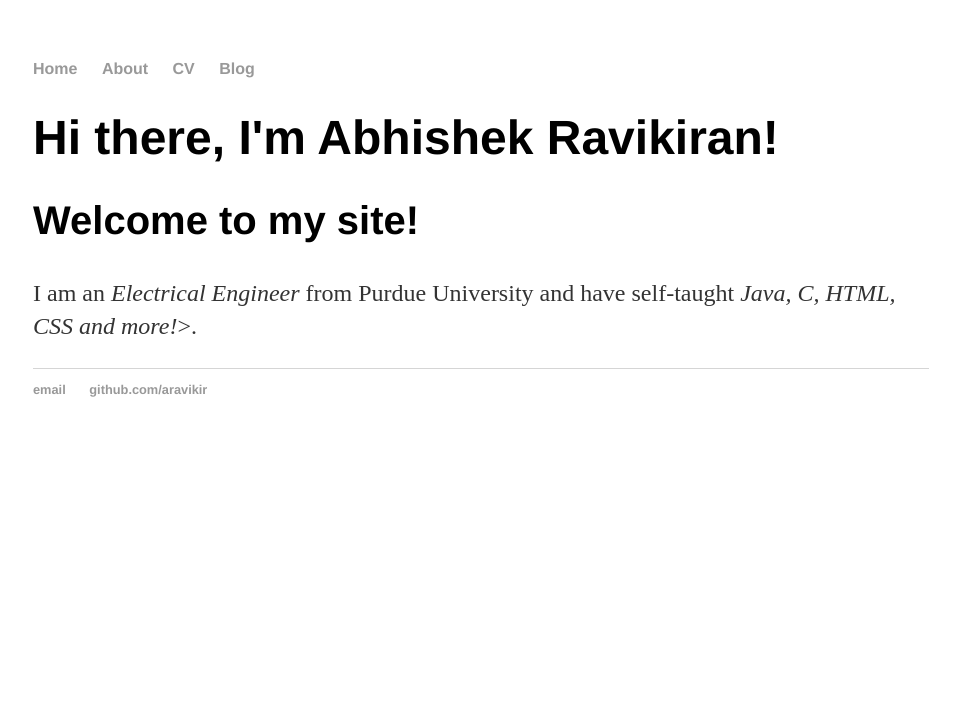
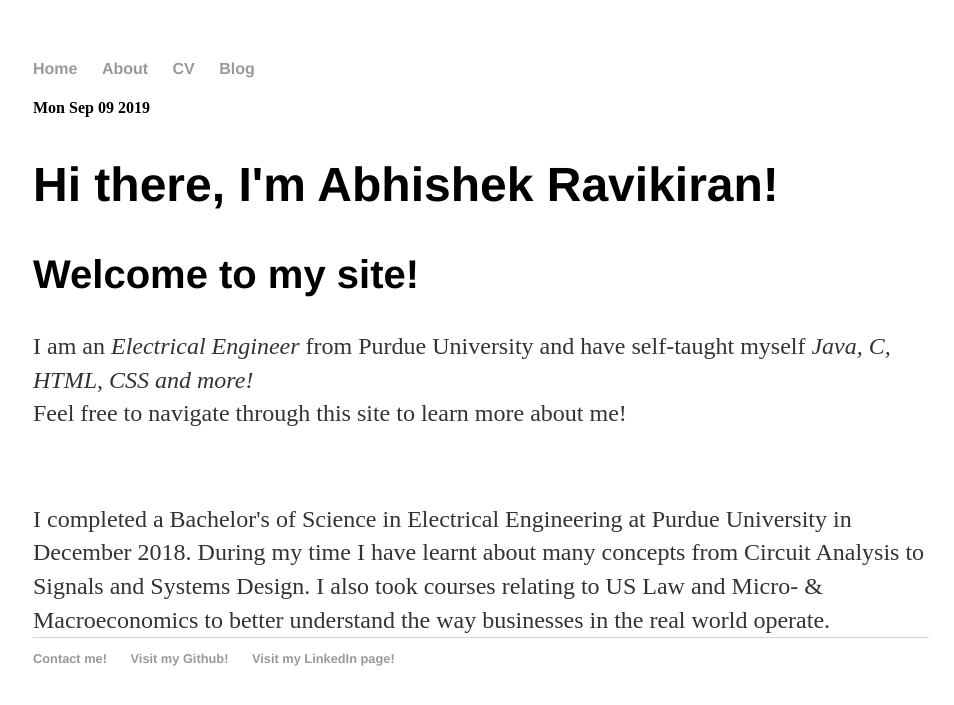
Before and after one commit to aravikir/aravikir.github.io, a Jekyll site: the page index.html, which Jekyll copies as it is, in a window 1280 px wide. Shown: the top 705 px of the page, without its empty margins (159-1113 px from the left). Built offline with Jekyll 4.4.1, drawn with Linux system fonts in a browser that asks for light colours.

Commit message:
had some fun

```diff
--- a/css/main.css
+++ b/css/main.css
@@ -27,8 +27,13 @@ h2 {
     font-size: 2.5em;
     font-family: 'Helvetica', 'Arial', 'Sans-Serif';
 }
-p {
+p1 {
     font-size: 1.5em;
+    line-height: 1.4em;
+    color: #333;
+}
+p2 {
+    font-size: 1em;
     line-height: 1.4em;
     color: #333;
 }
--- a/index.html
+++ b/index.html
@@ -1,30 +1,48 @@
 <!DOCTYPE html>
 <html>
+	<meta charset="UTF-8">
+	<meta name="viewport" content="width=device-width, initial-scale=1">
 	<head>
         <title>Abhishek Ravikiran, Hardware & Software Engineer</title>
         <!-- link to main stylesheet -->
 		<link rel="stylesheet" type="text/css" href="./css/main.css">
+		<script async src="./javascript/index.js"></script>
 	</head>
 	<body>
 		<nav>
     		<ul>
-        		<li><a href="/">Home</a></li>
+        		<li><a href="/blurb">Home</a></li>
 	        	<li><a href="/about">About</a></li>
         		<li><a href="/cv">CV</a></li>
         		<li><a href="/blog">Blog</a></li>
     		</ul>
 		</nav>
-		<div class="container">
+		<section>
+			<h4 id='date'></h4>
+		</section>
+		<section>
     		<div class="blurb">
 				<h1>Hi there, I'm Abhishek Ravikiran!</h1>
 				<h2>Welcome to my site!</h2>
-				<p>I am an <em>Electrical Engineer</em> from Purdue University and have self-taught <em>Java, C, HTML, CSS and more!</em>>.
-    		</div><!-- /.blurb -->
-		</div><!-- /.container -->
+				<p1>I am an <em>Electrical Engineer</em> from Purdue University and have self-taught myself <em>Java, C, HTML, CSS and more!</em></p1>
+				<br>
+				<p1>Feel free to navigate through this site to learn more about me!</p1>
+    		</div>
+		</section>
+		<br><br><br><br><!--makes some space-->
+		<section>
+			<div class="about">
+				<p1>I completed a Bachelor's of Science in Electrical Engineering at Purdue University in December 2018.
+					During my time I have learnt about many concepts from Circuit Analysis to Signals and Systems Design.
+					I also took courses relating to US Law and Micro- & Macroeconomics to better understand the way businesses in the real world operate.
+				</p1>
+			</div>
+		</section>
 		<footer>
     		<ul>
-        		<li><a href="mailto:aravikir18@gmail.com">email</a></li>
-        		<li><a href="https://github.com/aravikir">github.com/aravikir</a></li>
+        		<li><a href="mailto:aravikir18@gmail.com" target="_blank">Contact me!</a></li>
+				<li><a href="https://github.com/aravikir" target="_blank">Visit my Github!</a></li>
+				<li><a href="https://www.linkedin.com/in/aravikir/" target="_blank">Visit my LinkedIn page!</a></li>
 			</ul>
 		</footer>
 	</body>
--- /dev/null
+++ b/javascript/index.js
@@ -0,0 +1 @@
+document.getElementById('date').innerHTML = new Date().toDateString();
```
